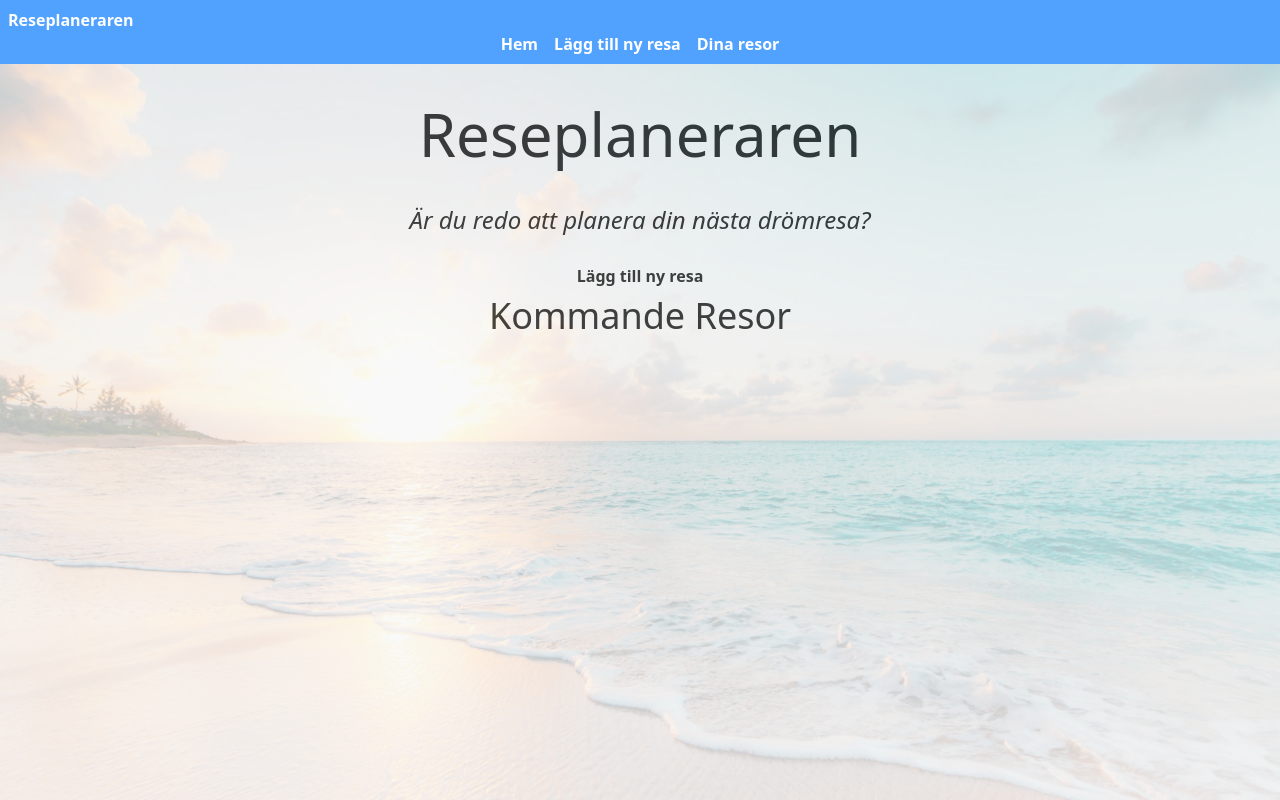
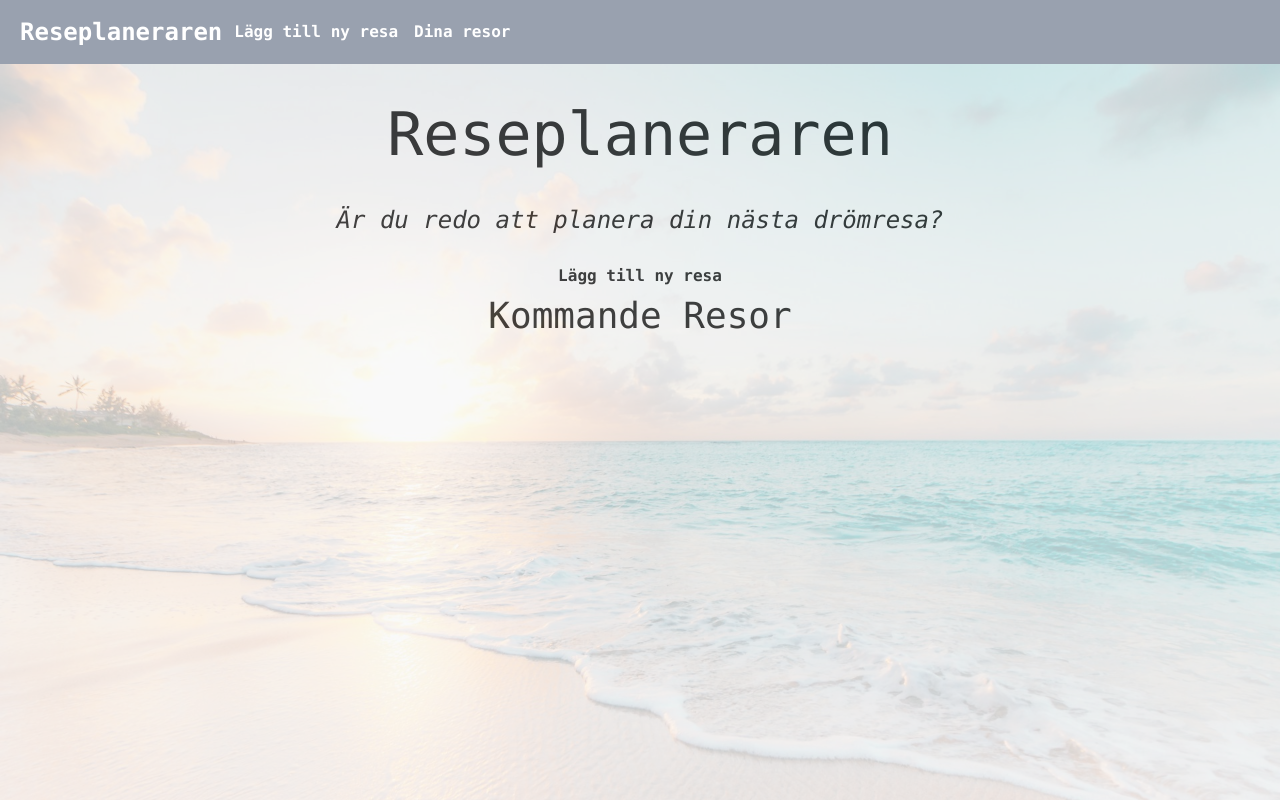
Before and after one commit to TheUnseenBug/Travel-planner-group, a React (Vite) app: page / in a window 1280 px wide. Shown: the top 800 px of the page. Built offline with nearby package versions, Linux system fonts and the light colour scheme.

Commit message:
fixing styles

```diff
--- a/src/components/nav/Footer.tsx
+++ b/src/components/nav/Footer.tsx
@@ -3,7 +3,7 @@ import { Link } from "react-router-dom";
 export default function Footer() {
   return (
     <>
-      <footer className="bg-gray-500 h-16 flex justify-center items-center">
+      <footer className="bg-gray-400 h-16 flex justify-center items-center font-mono">
         <nav className="navBar">
           <ul className="navList">
             <Link className="p-2 hover:text-white font-bold" to="/">
--- a/src/layouts/RootLayout.tsx
+++ b/src/layouts/RootLayout.tsx
@@ -1,13 +1,12 @@
 import { Outlet, NavLink } from "react-router-dom";
 export default function RootLayout() {
   return (
-    <div className="nav-layout w-full">
-      <nav className=" bg-blue-400 p-2 text-white font-bold ">
-        <h1>Reseplaneraren</h1>
-        <ul className="flex justify-center gap-4">
-          <NavLink to="/">Hem</NavLink>
-          <NavLink to="AddTrip">Lägg till ny resa</NavLink>
-          <NavLink to="Trips">Dina resor</NavLink>
+    <div className="nav-layout w-full font-mono ">
+      <nav className="bg-gray-400 p-2 text-white font-bold flex items-center ">
+        <NavLink to="/"><h1 className="text-2xl p-2 mx-1 hover:underline">Reseplaneraren</h1></NavLink>
+        <ul className="flex justify-end gap-4">
+          <NavLink to="AddTrip" className="hover:underline">Lägg till ny resa</NavLink>
+          <NavLink to="Trips" className="hover:underline">Dina resor</NavLink>
         </ul>
       </nav>
 
--- a/src/pages/Home.tsx
+++ b/src/pages/Home.tsx
@@ -18,7 +18,7 @@ function Home() {
             Lägg till ny resa
           </Link>
           <div>
-            <h3 className="text-4xl ">Kommande Resor</h3>
+            <h3 className="text-4xl font-mono">Kommande Resor</h3>
             <section className="displayNextTrips">
               <TripList trips={trips} />
             </section>
```
